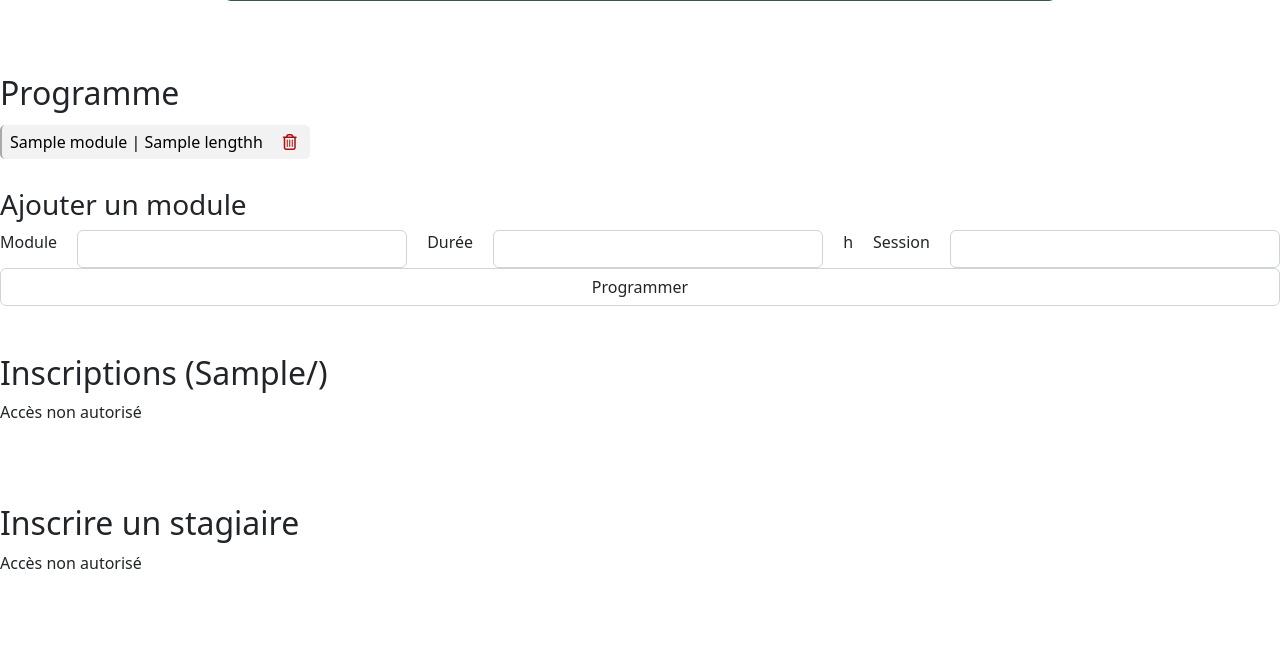
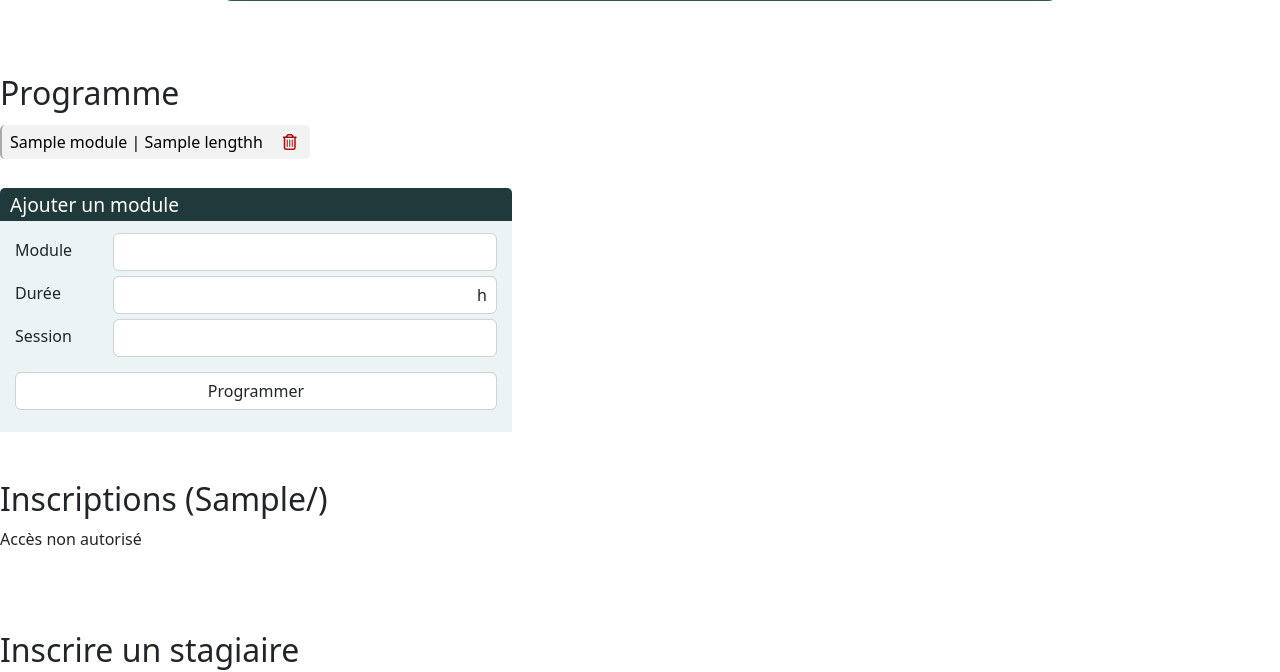
Before and after one commit to baku67/ELAN_Symfony_Sessions, a Symfony app: template templates/session/sessionDetail.html.twig in a window 1280 px wide. Shown: the part 208-880 px from the top of the page. Before the commit the page ends 777 px from the top, so only its background shows below. Run offline with Twig, Linux system fonts and the light colour scheme; the template is opened without the code that fills it: most values are stand-ins (such as "Sample title", 1, 10 or a date in 2020); form fields are guessed from the names that the template uses; some libraries are stand-ins or nearby versions.

Commit message:
WIP sessionDetail

```diff
--- a/public/css/style.css
+++ b/public/css/style.css
@@ -150,6 +150,7 @@ ul li {
 .fa-right-to-bracket:hover {
     background-color: #0dad55;
     color: white !important;
+    border: 1px solid #0dad55;
 }
 
 .fa-magnifying-glass {
@@ -162,6 +163,7 @@ ul li {
 .fa-magnifying-glass:hover {
     background-color: #0d6efd;
     color: white !important;
+    border: 1px solid #0d6efd;
 }
 
 
@@ -639,3 +641,12 @@ h1 a:hover {
     opacity: 1;
     color:rgb(255, 199, 59);
 }
+
+.labelSpan label {
+    position: relative;
+    top: 5px;
+
+}
+.submitButton button {
+    margin: 15px auto;
+}
--- a/templates/session/sessionDetail.html.twig
+++ b/templates/session/sessionDetail.html.twig
@@ -92,13 +92,30 @@
     <br><br>
     <h2>Programme</h2>
     <div class="sessionModulesDiv">
+        {% if sessionProgrammes is not empty %}
+
             {% for sessionProgramme in sessionProgrammes %}
                 <a href="{{ path('app_deleteProgram', {'id': session.id, 'idProgram': sessionProgramme.id}) }}" class="sessionModule">{{ sessionProgramme.module.name }} | {{ sessionProgramme.length }}h <span class="deleteBin"><i class="fa-regular fa-trash-can red"></i></span></a>
             {% endfor %}
+
+        {% else %}
+
+            <p style="opacity:0.7; font-style:italic;">Aucun module ajouté pour l'instant</p>
+
+        {% endif %}
+
+
     </div>
 
     <br><br>
-    <h3>Ajouter un module</h3>
+
+
+    <div class="sessionTableContainer" style="width: 40%;">
+
+        <h3 class="sessionTableTitle">Ajouter un module</h3>
+
+        <div style="padding: 7px 15px;">
+
             {# formAddProgramme #}
             {{ form_start(formAddProgramme) }}
 
@@ -106,22 +123,32 @@
                     {{ form_errors(formAddProgramme) }}
                 </div>
 
-        <div class="inline">
-            {{ form_label(formAddProgramme.module, 'Module')}}
+                <div>
+
+                    <div class="inline" style="margin: 5px auto;">
+                        <span class="labelSpan" style="width:100px;">{{ form_label(formAddProgramme.module, 'Module')}}</span>
                         {{ form_widget(formAddProgramme.module) }}
+                    </div>
 
-            {# <div class="inline"> #}
-                {{ form_label(formAddProgramme.length, 'Durée')}}
-                {{ form_widget(formAddProgramme.length) }} h
-            {# </div> #}
+                    <div class="inline" style="position:relative; margin: 5px auto;">
+                        <span class="labelSpan" style="width:100px;">{{ form_label(formAddProgramme.length, 'Durée')}}</span>
+                        {{ form_widget(formAddProgramme.length) }} <span style="position:absolute; right:10px; top:50%; transform:translateY(-50%);">h</span>
+                    </div>
 
-            {{ form_label(formAddProgramme.session, 'Session')}}
+                    <div class="inline" style="margin: 5px auto;">
+                        <span class="labelSpan" style="width:100px;">{{ form_label(formAddProgramme.session, 'Session')}}</span>
                         {{ form_widget(formAddProgramme.session, { 'value': session.id}) }}
                     </div>
 
-        {{ form_widget(formAddProgramme.submit, { 'label': 'Programmer' }) }}
+                    <span class="submitButton" style="margin: 15px auto;">{{ form_widget(formAddProgramme.submit, { 'label': 'Programmer' }) }}</span>
+
+                </div>
 
             {{ form_end(formAddProgramme) }}
+
+        </div>
+
+    </div>
 
 
 
```
Lines whose indentation alone changed are shown as unchanged.
